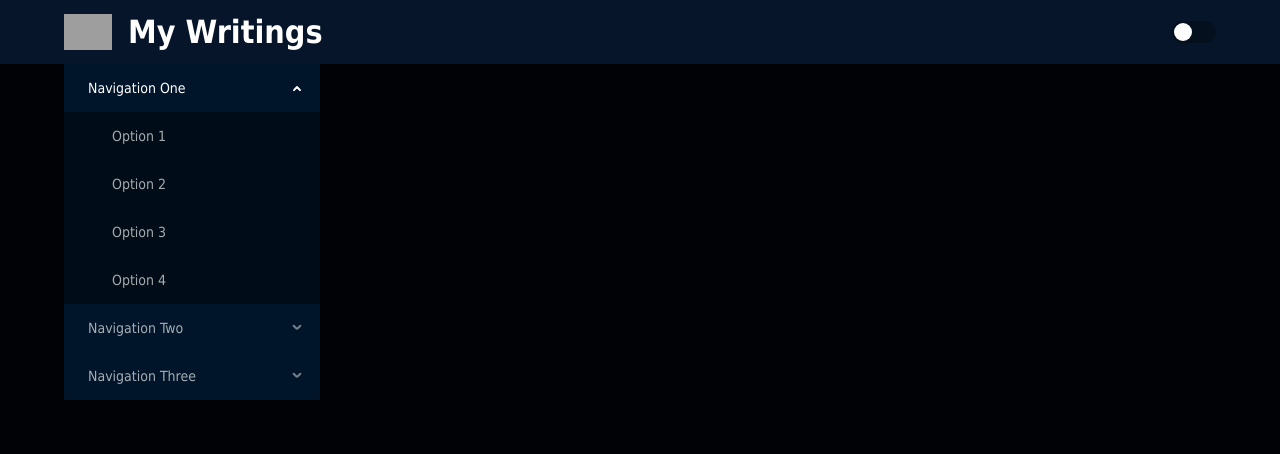
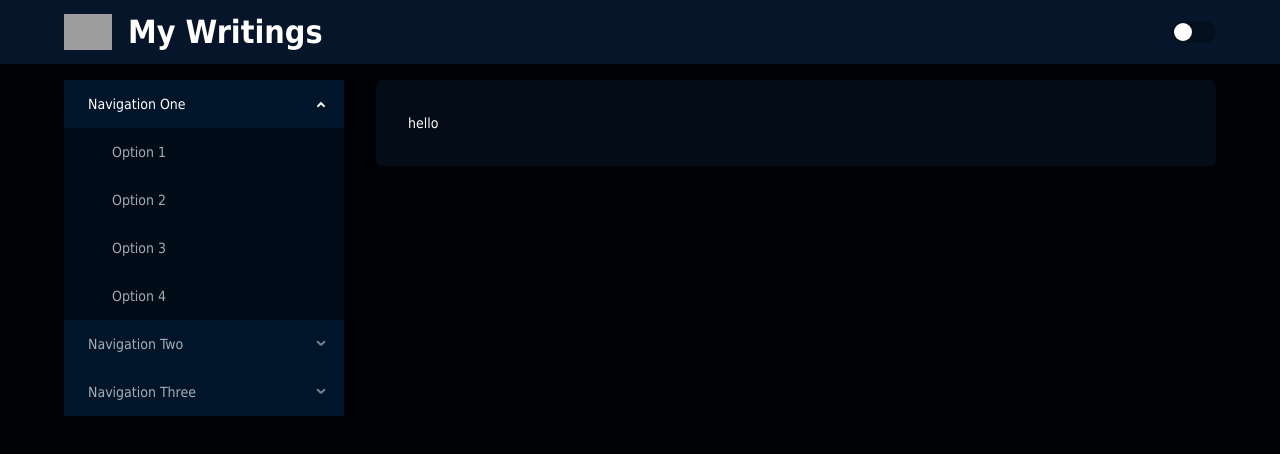
Before and after one commit to bim240/Blog, a React (Create React App) app: page / in a window 1280 px wide. Shown: the top 454 px of the page. Built offline with nearby package versions, Linux system fonts and the light colour scheme; grey boxes are pictures that could not be loaded.

Commit message:
article section frame

```diff
--- a/src/Components/ArticleSection/StyledComponents.js
+++ b/src/Components/ArticleSection/StyledComponents.js
@@ -2,7 +2,29 @@ import styled from "styled-components";
 
 export const StyledArticleSection = styled.section`
   width: 90%;
-  margin: 0 auto;
+  margin: 1rem auto;
   display: grid;
-  grid-template-column: 1fr 3fr;
+  grid-template-columns: 1fr 3fr;
+  column-gap: 2rem;
+  justify-items: start;
+  align-items: start;
+  .single_article {
+    border-radius: 7px;
+    background: ${(props) => props.theme.articleBackground};
+    padding: 2rem;
+    width: 100%;
+  }
+  .article_navbar {
+    max-width: 325px;
+  }
+  @media (max-width: 1000px) {
+    width: 100%;
+    grid-template-columns: 1fr;
+    .article_navbar {
+      display: none;
+    }
+    .single_article {
+      padding: 1rem;
+    }
+  }
 `;
--- a/src/Components/ArticleSection/index.js
+++ b/src/Components/ArticleSection/index.js
@@ -5,8 +5,8 @@ const ArticleSection = (props) => {
   const { theme } = props;
   return (
     <StyledArticleSection>
-      <NavBar theme={theme} />
-      <div></div>
+      <NavBar className="article_navbar" theme={theme} />
+      <div className="single_article"> hello</div>
     </StyledArticleSection>
   );
 };
--- a/src/Components/NavBar/index.js
+++ b/src/Components/NavBar/index.js
@@ -3,7 +3,7 @@ import { useState } from "react";
 
 const { SubMenu } = Menu;
 const NavBar = (props) => {
-  const { theme } = props;
+  const { theme, className } = props;
   const [selectedKey, setSelectedKey] = useState("sub1");
 
   const handleSelectedKeyChange = () => {
@@ -13,9 +13,9 @@ const NavBar = (props) => {
     <Menu
       theme={theme}
       onClick={handleSelectedKeyChange}
-      style={{ width: 256 }}
       defaultOpenKeys={["sub1"]}
       selectedKeys={selectedKey}
+      className={className}
       mode="inline">
       <SubMenu
         key="sub1"
--- a/src/utils/Styles/GlobalStyles.js
+++ b/src/utils/Styles/GlobalStyles.js
@@ -4,6 +4,12 @@ export const GlobalStyles = createGlobalStyle`
     background: ${({ theme }) => theme.body};
     color: ${({ theme }) => theme.text};
     font-family: Tahoma, Helvetica, Arial, Roboto, sans-serif;
-    transition: all 0.50s linear;
+   transition: all 0.50s linear;
+
   }
+
+*, *:before, *:after {
+  box-sizing: border-box;
+}
+
   `;
```
